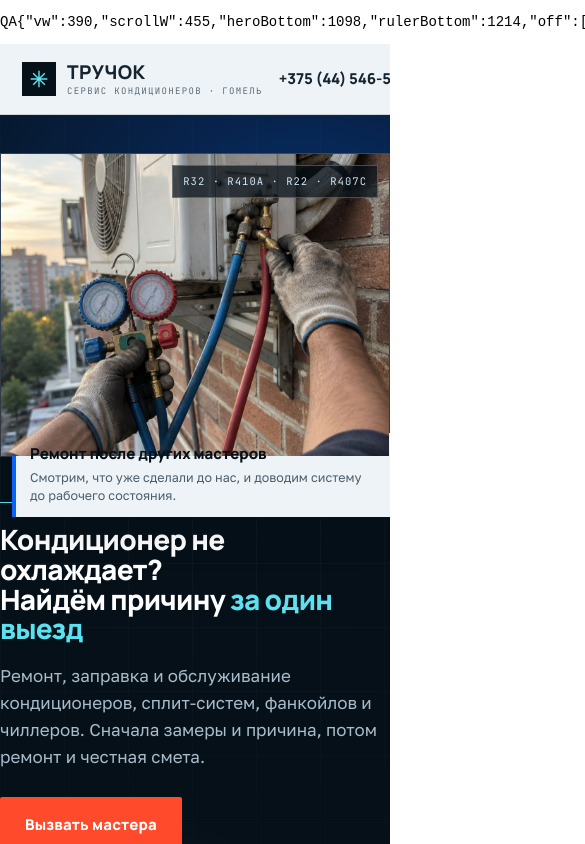
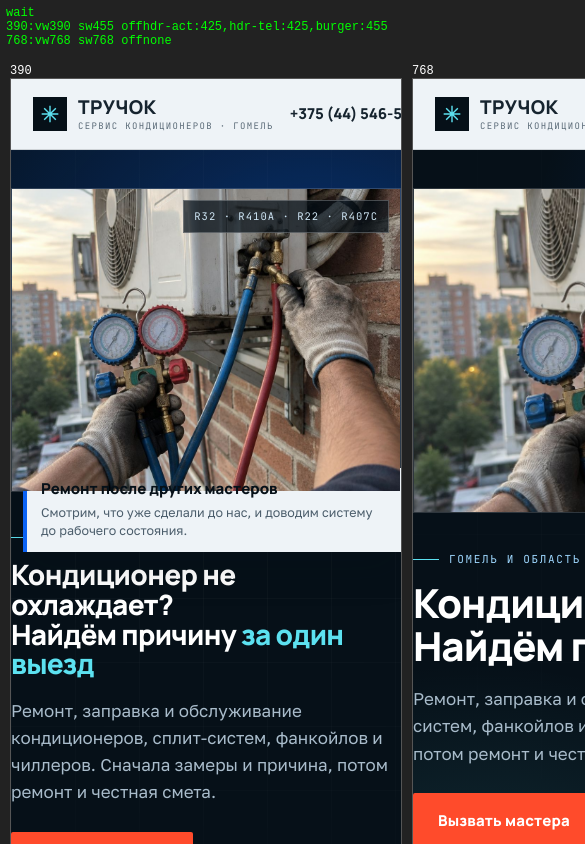
Before and after one commit to 99sitefast-ai/truchok-kondicionery-gomel, a plain HTML site: page qa.html in a window 390 px wide. Shown: the top 844 px of the page, 585 px wide, since content can reach past the window. Drawn offline with Linux system fonts and the light colour scheme.

Commit message:
qa mobile harness

```diff
--- a/qa.html
+++ b/qa.html
@@ -1,15 +1,25 @@
-<!doctype html><html><head><meta charset="utf-8"><style>body{font:14px monospace;margin:0}iframe{width:100%;height:1200px;border:0}</style></head>
-<body><pre id="out">wait</pre><iframe id="f" src="index.html?q=1"></iframe>
+<!doctype html><html><head><meta charset="utf-8"><style>
+body{font:12px monospace;margin:0;background:#222;color:#0f0}
+.row{display:flex;gap:10px;align-items:flex-start;padding:10px}
+iframe{border:1px solid #555;background:#fff}
+pre{margin:0;padding:6px}
+</style></head><body>
+<pre id="out">wait</pre>
+<div class="row">
+  <div><div style="color:#fff">390</div><iframe id="f1" src="index.html?m=1" style="width:390px;height:1500px"></iframe></div>
+  <div><div style="color:#fff">768</div><iframe id="f2" src="index.html?t=1" style="width:768px;height:1500px"></iframe></div>
+</div>
 <script>
-var f=document.getElementById('f');
-f.addEventListener('load',function(){
-  setTimeout(function(){
-    var d=f.contentDocument,w=f.contentWindow,vw=d.documentElement.clientWidth;
-    var out=[];
-    d.querySelectorAll('body *').forEach(function(el){var r=el.getBoundingClientRect();if(r.width>0&&r.right>vw+1){out.push((el.className||el.tagName)+':'+Math.round(r.right));}});
-    var hero=d.querySelector('.hero').getBoundingClientRect();
-    var ruler=d.querySelector('.ruler').getBoundingClientRect();
-    document.getElementById('out').textContent='QA'+JSON.stringify({vw:vw,scrollW:d.documentElement.scrollWidth,heroBottom:Math.round(hero.bottom),rulerBottom:Math.round(ruler.bottom),off:out.slice(0,10)});
-  },600);
+function measure(id,label){
+  var f=document.getElementById(id),d=f.contentDocument,w=f.contentWindow,vw=d.documentElement.clientWidth,out=[];
+  d.querySelectorAll('body *').forEach(function(el){var r=el.getBoundingClientRect();if(r.width>0&&r.right>vw+1){out.push((el.className||el.tagName)+':'+Math.round(r.right));}});
+  return label+':vw'+vw+' sw'+d.documentElement.scrollWidth+' off'+(out.length?out.slice(0,6).join(','):'none');
+}
+var done=0;
+['f1','f2'].forEach(function(id){
+  var f=document.getElementById(id);
+  f.addEventListener('load',function(){setTimeout(function(){
+    document.getElementById('out').textContent+= '\n'+measure(id,id==='f1'?'390':'768');
+  },700);});
 });
 </script></body></html>
```
